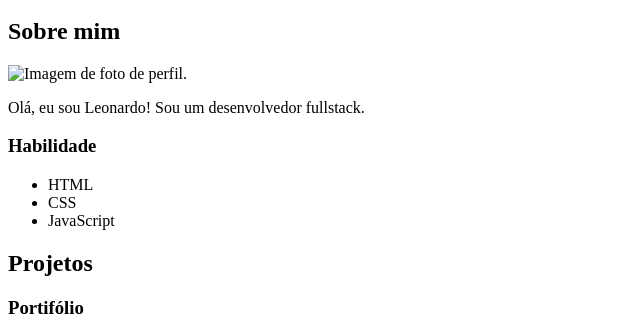
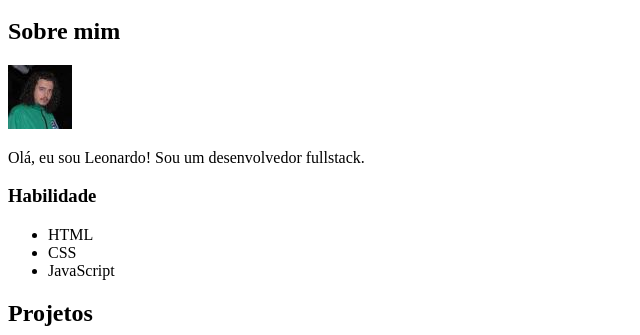
Before and after one commit to Leonardo-Nunes12/site, a plain HTML site: page index.html in a window 1280 px wide. Shown: the part 154-489 px from the top of the page, without its empty margins (0-640 px from the left). Drawn offline with Linux system fonts and the light colour scheme.

Commit message:
Ajutes caminho da imagem

```diff
--- a/index.html
+++ b/index.html
@@ -24,7 +24,7 @@
 
     <section id="sobre">
         <h2>Sobre mim</h2>
-        <img src="foto"
+        <img src="image/foto.jpg"
             alt="Imagem de foto de perfil." title="Imagem de perfil de Leonardo">
 
         <article>
```
